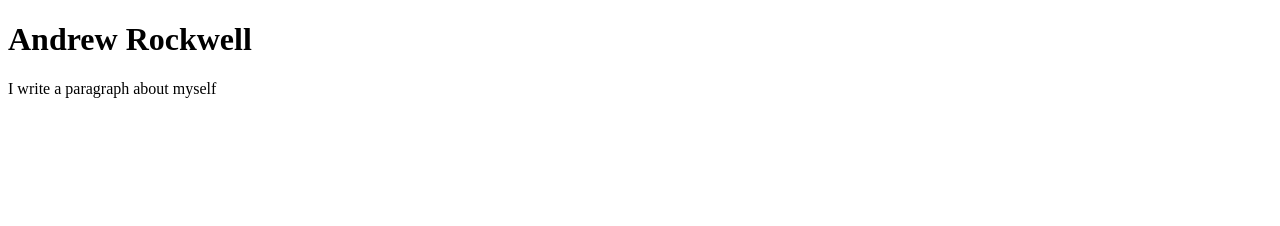
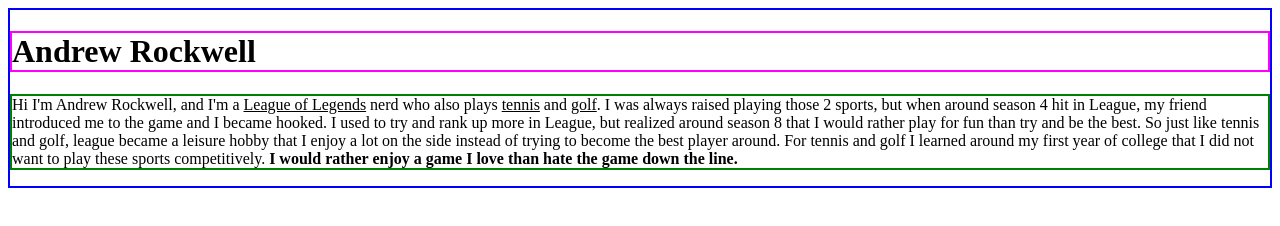
Before and after one commit to Strider-Day/SE111_22_202320, a plain HTML site: page w1/index.html in a window 1280 px wide. Drawn offline with Linux system fonts and the light colour scheme.

Commit message:
W1 First Web Page

```diff
--- a/w1/index.html
+++ b/w1/index.html
@@ -8,16 +8,30 @@
     <meta name="author" context="Andrew Rockwell">
     <meta name="Description" content="W1 HW">
 
-    <title>W#1  |  Andrew Bio</title>
+    <title>SE111  |  W1</title>
 </head>
 <body>
-    <div>
-        <h1>Andrew Rockwell</h1>
 
-        <p>I write a paragraph about myself</p>
+    <div style="border: 2px solid blue">
+
+        <h1 style="border: 2px solid #ff00ff">Andrew Rockwell</h1>
+
+        <p style="border: 2px solid green">Hi I'm Andrew Rockwell, and I'm a <u>League of Legends</u> nerd who
+            also plays <u>tennis</u> and <u>golf</u>. I was always raised playing those
+            2 sports, but when around season 4 hit in League, my friend
+            introduced me to the game and I became hooked. I used to
+            try and rank up more in League, but realized around season
+            8 that I would rather play for fun than try and be the best.
+            So just like tennis and golf, league became a leisure hobby
+            that I enjoy a lot on the side instead of trying to become
+            the best player around. For tennis and golf I learned around
+            my first year of college that I did not want to play these
+            sports competitively. <b>I would rather enjoy a game I love than
+            hate the game down the line.</b>
+        </p>
+
+    </div>
 
 
-
-    </div>
 </body>
 </html>
```
Also changed, not shown: week1_demo/index.html (+1 -1 lines).
